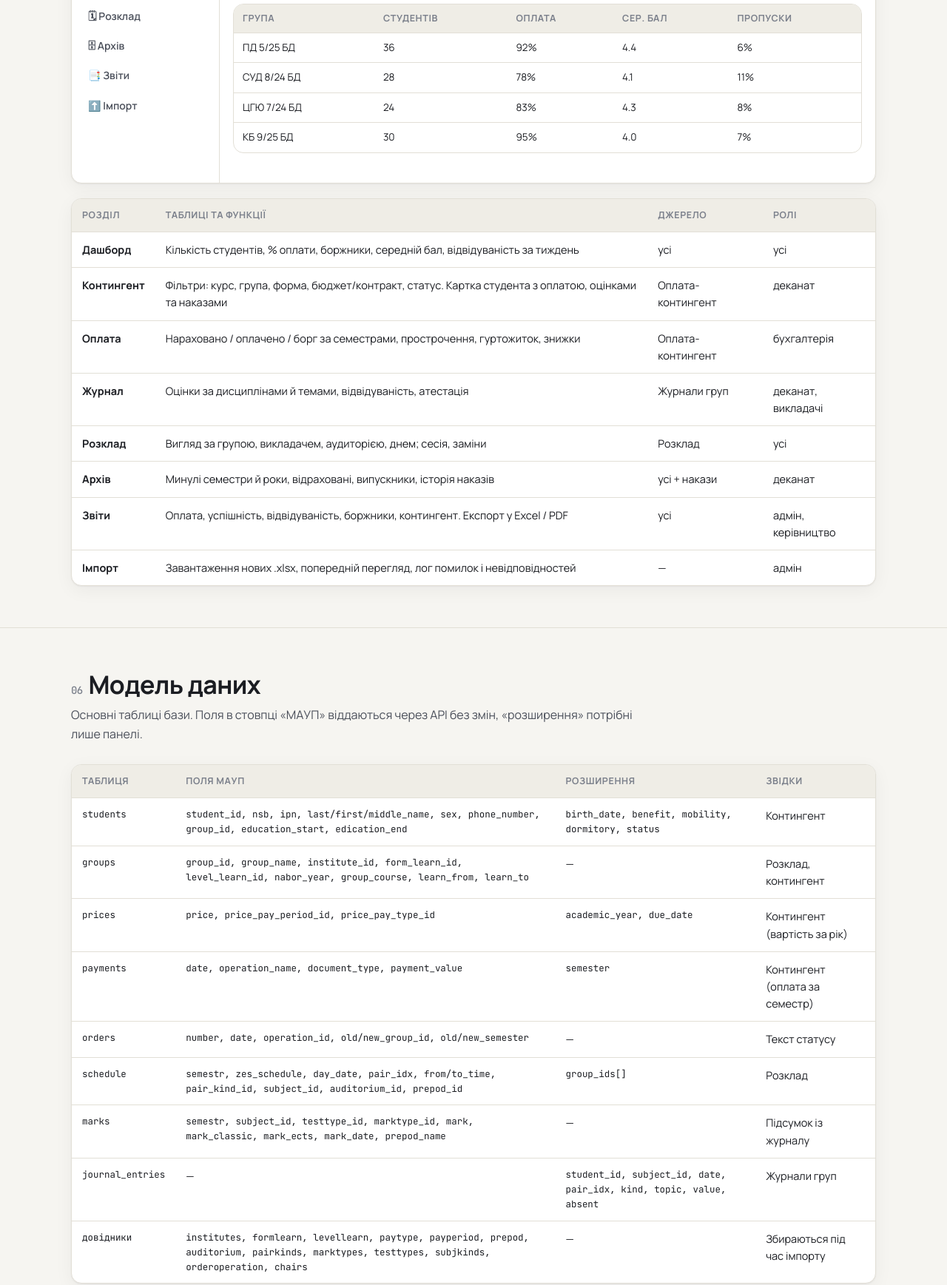
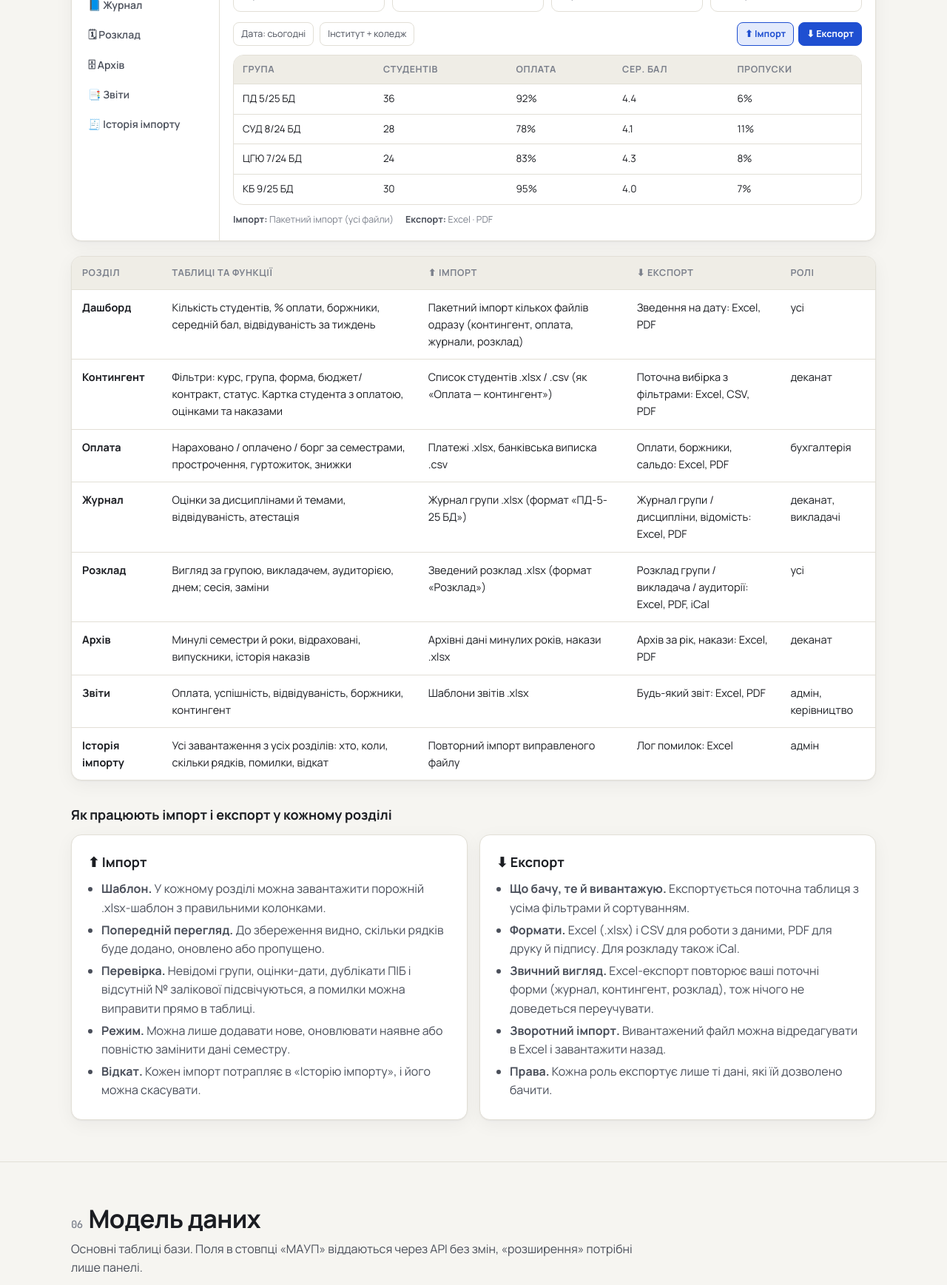
Before and after one commit to wwchugunov/demo_kyivp, a plain HTML site: page index.html in a window 1280 px wide. Shown: the part 5972-7709 px from the top of the page at 74% size. Drawn offline with Linux system fonts and the light colour scheme.

Commit message:
Імпорт і експорт у кожному розділі адмін-панелі
Кнопки «Імпорт» / «Експорт» у всіх розділах макета, формати по розділах
у таблиці, правила імпорту (шаблон, перевірка, відкат) та експорту.
Розділ «Імпорт» перейменовано на «Історія імпорту».

Co-Authored-By: Claude Opus 5.5 <noreply@anthropic.com>

```diff
--- a/index.html
+++ b/index.html
@@ -144,7 +144,12 @@ td small{display:block;color:var(--ink-3);font-size:13px;margin-top:2px}
 .minikpi span{font-size:12px;color:var(--ink-3)}
 .toolbar{display:flex;gap:8px;flex-wrap:wrap;margin-bottom:12px}
 .toolbar span{border:1px solid var(--line);border-radius:8px;padding:5px 10px;font-size:12.5px;color:var(--ink-2)}
-.toolbar .btn{background:var(--accent);color:#fff;border-color:var(--accent)}
+.toolbar .act{margin-left:auto;display:flex;gap:6px;flex-wrap:wrap}
+.toolbar .act span{font-weight:700;cursor:pointer}
+.toolbar .imp{background:var(--accent-soft);color:var(--accent);border-color:var(--accent)}
+.toolbar .exp{background:var(--accent);color:#fff;border-color:var(--accent)}
+.io-note{font-size:12.5px;color:var(--ink-3);margin:10px 0 0;display:flex;gap:16px;flex-wrap:wrap}
+.io-note b{color:var(--ink-2)}
 
 /* steps */
 .steps{counter-reset:s;display:grid;gap:12px}
@@ -421,7 +426,7 @@ footer{padding:40px 0 60px;color:var(--ink-3);font-size:14px;border-top:1px soli
 <section id="panel">
   <div class="wrap">
     <h2><span class="num">05</span>Розділи адмін-панелі</h2>
-    <p class="sub">Інтерактивний макет. Перемикайте розділи ліворуч. Дані знеособлені й ілюстративні.</p>
+    <p class="sub">Інтерактивний макет. Перемикайте розділи ліворуч. Дані знеособлені й ілюстративні. <b>У кожному розділі є кнопки «Імпорт» і «Експорт»</b>, тож працювати з Excel можна там, де живуть самі дані.</p>
 
     <div class="mock">
       <div class="mock-top"><i></i><i></i><i></i><span>admin.kuivp / <b id="crumb">Дашборд</b></span></div>
@@ -434,7 +439,7 @@ footer{padding:40px 0 60px;color:var(--ink-3);font-size:14px;border-top:1px soli
           <button role="tab" aria-selected="false" data-t="sched">🗓 Розклад</button>
           <button role="tab" aria-selected="false" data-t="archive">🗄 Архів</button>
           <button role="tab" aria-selected="false" data-t="reports">📑 Звіти</button>
-          <button role="tab" aria-selected="false" data-t="import">⬆️ Імпорт</button>
+          <button role="tab" aria-selected="false" data-t="import">🧾 Історія імпорту</button>
         </div>
         <div class="pane" id="pane"></div>
       </div>
@@ -442,18 +447,42 @@ footer{padding:40px 0 60px;color:var(--ink-3);font-size:14px;border-top:1px soli
 
     <div class="tbl-wrap" style="margin-top:20px">
       <table>
-        <thead><tr><th>Розділ</th><th>Таблиці та функції</th><th>Джерело</th><th>Ролі</th></tr></thead>
+        <thead><tr><th>Розділ</th><th>Таблиці та функції</th><th>⬆ Імпорт</th><th>⬇ Експорт</th><th>Ролі</th></tr></thead>
         <tbody>
-          <tr><td><b>Дашборд</b></td><td>Кількість студентів, % оплати, боржники, середній бал, відвідуваність за тиждень</td><td>усі</td><td>усі</td></tr>
-          <tr><td><b>Контингент</b></td><td>Фільтри: курс, група, форма, бюджет/контракт, статус. Картка студента з оплатою, оцінками та наказами</td><td>Оплата-контингент</td><td>деканат</td></tr>
-          <tr><td><b>Оплата</b></td><td>Нараховано / оплачено / борг за семестрами, прострочення, гуртожиток, знижки</td><td>Оплата-контингент</td><td>бухгалтерія</td></tr>
-          <tr><td><b>Журнал</b></td><td>Оцінки за дисциплінами й темами, відвідуваність, атестація</td><td>Журнали груп</td><td>деканат, викладачі</td></tr>
-          <tr><td><b>Розклад</b></td><td>Вигляд за групою, викладачем, аудиторією, днем; сесія, заміни</td><td>Розклад</td><td>усі</td></tr>
-          <tr><td><b>Архів</b></td><td>Минулі семестри й роки, відраховані, випускники, історія наказів</td><td>усі + накази</td><td>деканат</td></tr>
-          <tr><td><b>Звіти</b></td><td>Оплата, успішність, відвідуваність, боржники, контингент. Експорт у Excel / PDF</td><td>усі</td><td>адмін, керівництво</td></tr>
-          <tr><td><b>Імпорт</b></td><td>Завантаження нових .xlsx, попередній перегляд, лог помилок і невідповідностей</td><td>—</td><td>адмін</td></tr>
+          <tr><td><b>Дашборд</b></td><td>Кількість студентів, % оплати, боржники, середній бал, відвідуваність за тиждень</td><td>Пакетний імпорт кількох файлів одразу (контингент, оплата, журнали, розклад)</td><td>Зведення на дату: Excel, PDF</td><td>усі</td></tr>
+          <tr><td><b>Контингент</b></td><td>Фільтри: курс, група, форма, бюджет/контракт, статус. Картка студента з оплатою, оцінками та наказами</td><td>Список студентів .xlsx / .csv (як «Оплата — контингент»)</td><td>Поточна вибірка з фільтрами: Excel, CSV, PDF</td><td>деканат</td></tr>
+          <tr><td><b>Оплата</b></td><td>Нараховано / оплачено / борг за семестрами, прострочення, гуртожиток, знижки</td><td>Платежі .xlsx, банківська виписка .csv</td><td>Оплати, боржники, сальдо: Excel, PDF</td><td>бухгалтерія</td></tr>
+          <tr><td><b>Журнал</b></td><td>Оцінки за дисциплінами й темами, відвідуваність, атестація</td><td>Журнал групи .xlsx (формат «ПД-5-25 БД»)</td><td>Журнал групи / дисципліни, відомість: Excel, PDF</td><td>деканат, викладачі</td></tr>
+          <tr><td><b>Розклад</b></td><td>Вигляд за групою, викладачем, аудиторією, днем; сесія, заміни</td><td>Зведений розклад .xlsx (формат «Розклад»)</td><td>Розклад групи / викладача / аудиторії: Excel, PDF, iCal</td><td>усі</td></tr>
+          <tr><td><b>Архів</b></td><td>Минулі семестри й роки, відраховані, випускники, історія наказів</td><td>Архівні дані минулих років, накази .xlsx</td><td>Архів за рік, накази: Excel, PDF</td><td>деканат</td></tr>
+          <tr><td><b>Звіти</b></td><td>Оплата, успішність, відвідуваність, боржники, контингент</td><td>Шаблони звітів .xlsx</td><td>Будь-який звіт: Excel, PDF</td><td>адмін, керівництво</td></tr>
+          <tr><td><b>Історія імпорту</b></td><td>Усі завантаження з усіх розділів: хто, коли, скільки рядків, помилки, відкат</td><td>Повторний імпорт виправленого файлу</td><td>Лог помилок: Excel</td><td>адмін</td></tr>
         </tbody>
       </table>
+    </div>
+
+    <h3 style="margin:32px 0 12px">Як працюють імпорт і експорт у кожному розділі</h3>
+    <div class="grid2">
+      <div class="card">
+        <h3>⬆ Імпорт</h3>
+        <ul>
+          <li><b>Шаблон.</b> У кожному розділі можна завантажити порожній .xlsx-шаблон з правильними колонками.</li>
+          <li><b>Попередній перегляд.</b> До збереження видно, скільки рядків буде додано, оновлено або пропущено.</li>
+          <li><b>Перевірка.</b> Невідомі групи, оцінки-дати, дублікати ПІБ і відсутній № залікової підсвічуються, а помилки можна виправити прямо в таблиці.</li>
+          <li><b>Режим.</b> Можна лише додавати нове, оновлювати наявне або повністю замінити дані семестру.</li>
+          <li><b>Відкат.</b> Кожен імпорт потрапляє в «Історію імпорту», і його можна скасувати.</li>
+        </ul>
+      </div>
+      <div class="card">
+        <h3>⬇ Експорт</h3>
+        <ul>
+          <li><b>Що бачу, те й вивантажую.</b> Експортується поточна таблиця з усіма фільтрами й сортуванням.</li>
+          <li><b>Формати.</b> Excel (.xlsx) і CSV для роботи з даними, PDF для друку й підпису. Для розкладу також iCal.</li>
+          <li><b>Звичний вигляд.</b> Excel-експорт повторює ваші поточні форми (журнал, контингент, розклад), тож нічого не доведеться переучувати.</li>
+          <li><b>Зворотний імпорт.</b> Вивантажений файл можна відредагувати в Excel і завантажити назад.</li>
+          <li><b>Права.</b> Кожна роль експортує лише ті дані, які їй дозволено бачити.</li>
+        </ul>
+      </div>
     </div>
   </div>
 </section>
@@ -491,7 +520,7 @@ footer{padding:40px 0 60px;color:var(--ink-3);font-size:14px;border-top:1px soli
       <div class="step"><div class="n">1</div><div><h3>Ідентифікатори та довідники</h3><p>Отримати номери залікових (або ІПН) для студентів. Скласти довідники груп, викладачів, дисциплін, аудиторій.</p></div><div class="out">Результат: студенти однозначно зв'язуються між файлами</div></div>
       <div class="step"><div class="n">2</div><div><h3>Імпорт і очищення</h3><p>Скрипти імпорту трьох файлів: відновлення оцінок-дат, розбір «викладач + дисципліна», парсинг наказів, лог невідповідностей для ручної перевірки.</p></div><div class="out">Результат: чиста база</div></div>
       <div class="step"><div class="n">3</div><div><h3>API у форматі МАУП</h3><p>Спочатку ендпоінти, які реально використовує наявний сервер. Basic-авторизація, коди помилок <code>E-xx</code>. Перевірка на тому самому клієнті.</p></div><div class="out">Результат: сервер працює з вашими даними</div></div>
-      <div class="step"><div class="n">4</div><div><h3>Адмін-панель</h3><p>Контингент, оплата, розклад, журнал. Потім дашборд, звіти з експортом, архів.</p></div><div class="out">Результат: робота без Excel</div></div>
+      <div class="step"><div class="n">4</div><div><h3>Адмін-панель</h3><p>Контингент, оплата, розклад, журнал, потім дашборд, звіти й архів. Імпорт і експорт Excel/PDF вбудовуються в кожен розділ одразу, а не окремим етапом.</p></div><div class="out">Результат: робота без Excel</div></div>
       <div class="step"><div class="n">5</div><div><h3>Ролі та введення даних</h3><p>Вхід для деканату, бухгалтерії, викладачів. Внесення оцінок, оплат і наказів прямо в панелі, Excel лише для імпорту й експорту.</p></div><div class="out">Результат: єдине джерело правди</div></div>
     </div>
 
@@ -537,29 +566,31 @@ document.querySelectorAll('.filters button').forEach(function(b){
 
 // mock panel
 var P={
-  dash:{t:'Дашборд',h:'Зведення на поточну дату',k:[['1 248','студентів'],['87%','оплата 1 сем.'],['64','боржники'],['91%','відвідуваність']],
+  dash:{t:'Дашборд',h:'Зведення на поточну дату',bar:['Дата: сьогодні','Інститут + коледж'],imp:'Пакетний імпорт (усі файли)',exp:'Excel · PDF',k:[['1 248','студентів'],['87%','оплата 1 сем.'],['64','боржники'],['91%','відвідуваність']],
     cols:['Група','Студентів','Оплата','Сер. бал','Пропуски'],rows:[['ПД 5/25 БД','36','92%','4.4','6%'],['СУД 8/24 БД','28','78%','4.1','11%'],['ЦГЮ 7/24 БД','24','83%','4.3','8%'],['КБ 9/25 БД','30','95%','4.0','7%']]},
-  students:{t:'Контингент',h:'Фільтри: курс · група · форма · фінансування · статус',bar:['Курс: усі','Група: усі','Форма: денна','Статус: навчається','+ Додати'],
+  students:{t:'Контингент',h:'Фільтри: курс · група · форма · фінансування · статус',bar:['Курс: усі','Група: усі','Форма: денна','Статус: навчається','+ Додати'],imp:'Список студентів .xlsx/.csv',exp:'Excel · CSV · PDF',
     cols:['№ залікової','ПІБ','Група','Курс','Форма','Фінансування','Статус'],rows:[['КУ-000101','Студент А.','ПД 5/25 БД','2','денна','контракт','навчається'],['КУ-000102','Студент Б.','ПД 5/25 БД','2','денна','бюджет','навчається'],['КУ-000207','Студент В.','СУД 8/24 БД','3','денна','контракт','навчається'],['КУ-000311','Студент Г.','ЦГЮ 7/24 БД','3','заочна','контракт','відраховано']]},
-  pay:{t:'Оплата',h:'1 семестр 2026–2027 · термін до 01.07',bar:['Семестр: 1','Лише боржники','Гуртожиток','Експорт Excel'],
+  pay:{t:'Оплата',h:'1 семестр 2026–2027 · термін до 01.07',bar:['Семестр: 1','Лише боржники','Гуртожиток'],imp:'Платежі .xlsx, виписка банку .csv',exp:'Excel · PDF',
     cols:['Студент','Група','Нараховано','Оплачено','Сальдо','Дата оплати','Стан'],rows:[['Студент А.','ПД 5/25 БД','18 525','18 525','0','20.06','<span class="pill p-ok">оплачено</span>'],['Студент В.','СУД 8/24 БД','18 525','9 000','−9 525','30.06','<span class="pill p-mid">частково</span>'],['Студент Д.','СУД 8/24 БД','18 525','0','−18 525','—','<span class="pill p-bad">борг</span>'],['Студент Е.','ЦГЮ 7/24 БД','16 672','16 672','0','21.06','<span class="pill p-plus">знижка 10%</span>']]},
-  journal:{t:'Журнал',h:'ПД 5/25 БД · Превентивна діяльність · викл. Б.',bar:['Група: ПД 5/25','Дисципліна','Вид: семінар','Період: вересень–жовтень'],
+  journal:{t:'Журнал',h:'ПД 5/25 БД · Превентивна діяльність · викл. Б.',bar:['Група: ПД 5/25','Дисципліна','Вид: семінар','Період: вересень–жовтень'],imp:'Журнал групи .xlsx',exp:'Журнал · відомість (Excel · PDF)',
     cols:['Студент','24.09','24.09','08.10','Атестація','22.10','Середній'],rows:[['Студент А.','4','4','4','атест.','3','3.8'],['Студент Б.','5','5','5','атест.','5','5.0'],['Студент Ж.','н/3','н/3','н/3','атест.','3','3.0'],['Студент З.','5','5','5','атест.','н','5.0']]},
-  sched:{t:'Розклад',h:'Вигляд: група · викладач · аудиторія',bar:['Група: ПД 5/25','Тиждень: 09.11–13.11','Сесія','Заміни'],
+  sched:{t:'Розклад',h:'Вигляд: група · викладач · аудиторія',bar:['Група: ПД 5/25','Тиждень: 09.11–13.11','Сесія','Заміни'],imp:'Зведений розклад .xlsx',exp:'Excel · PDF · iCal',
     cols:['День','Пара','Час','Дисципліна','Викладач','Ауд.'],rows:[['Пн 09.11','1','9:00–10:20','Кримінальне право','доц. Ж.','206'],['Пн 09.11','2','10:30–11:50','Юридична психологія','викл. Х.','501'],['Вт 10.11','1','9:00–10:20','Публічне адміністрування','доц. Л.','207'],['Ср 11.11','3','12:20–13:40','Екзамен: Цивільне право','доц. К.','301']]},
-  archive:{t:'Архів',h:'Попередні семестри, відраховані, випускники',bar:['Рік: 2025–2026','Тип: усі накази'],
+  archive:{t:'Архів',h:'Попередні семестри, відраховані, випускники',bar:['Рік: 2025–2026','Тип: усі накази'],imp:'Архівні дані, накази .xlsx',exp:'Excel · PDF',
     cols:['Дата','Наказ','Операція','Студент','Стара група','Нова група'],rows:[['01.09.2025','№ 112-с','Зарахування','Студент А.','—','ПД 5/25 БД'],['15.02.2026','№ 34-с','Переведення на заочну','Студент Е.','ЦГЮ 7/24 БД','ЦГЮ 7/24 ЗФ'],['10.03.2026','№ 51-с','Відрахування','Студент Г.','ЦГЮ 7/24 БД','—'],['01.09.2026','№ 140-с','Поновлення','Студент К.','—','СУД 8/24 БД']]},
-  reports:{t:'Звіти',h:'Готові звіти з експортом у Excel / PDF',
+  reports:{t:'Звіти',h:'Готові звіти з експортом у Excel / PDF',bar:['Період: 1 семестр'],imp:'Шаблон звіту .xlsx',exp:'Excel · PDF',
     cols:['Звіт','Параметри','Формат'],rows:[['Оплата за семестр (інститут / коледж / гуртожиток)','дата, семестр, форма','Excel · PDF'],['Список боржників','група, сума від','Excel'],['Успішність групи','група, семестр','Excel · PDF'],['Відвідуваність','група, період','Excel'],['Контингент (стать, вік, форма, фінансування)','на дату','Excel · PDF']]},
-  import:{t:'Імпорт',h:'Завантаження .xlsx з перевіркою',bar:['Перетягніть файл сюди','Обрати файл'],
-    cols:['Файл','Рядків','Помилок','Стан'],rows:[['Оплата_навчання - контингент.xlsx','—','немає nsb','<span class="pill p-mid">потрібна звірка</span>'],['ПД-5-25 БД - Журнал.xlsx','36','5 оцінок-дат','<span class="pill p-mid">перевірити</span>'],['Розклад.xlsx','88 груп','3 383 об\'єднань','<span class="pill p-ok">розібрано</span>']]}
+  import:{t:'Історія імпорту',h:'Усі завантаження з усіх розділів, з можливістю відкату',bar:['Розділ: усі','Лише з помилками'],imp:'Повторити імпорт',exp:'Лог помилок (Excel)',
+    cols:['Розділ','Файл','Рядків','Помилок','Стан'],rows:[['Контингент','Оплата_навчання - контингент.xlsx','—','немає nsb','<span class="pill p-mid">потрібна звірка</span>'],['Журнал','ПД-5-25 БД - Журнал.xlsx','36','5 оцінок-дат','<span class="pill p-mid">перевірити</span>'],['Розклад','Розклад.xlsx','88 груп','3 383 об\'єднань','<span class="pill p-ok">розібрано</span>'],['Оплата','виписка_жовтень.csv','212','0','<span class="pill p-ok">імпортовано · відкат</span>']]}
 };
 function render(id){
   var d=P[id], h='<h4>'+d.t+'</h4><p class="hint">'+d.h+'</p>';
   if(d.k) h+='<div class="minikpi">'+d.k.map(function(x){return '<div><b>'+x[0]+'</b><span>'+x[1]+'</span></div>'}).join('')+'</div>';
-  if(d.bar) h+='<div class="toolbar">'+d.bar.map(function(x,i){return '<span'+(i===d.bar.length-1&&/Додати|Експорт|Обрати/.test(x)?' class="btn"':'')+'>'+x+'</span>'}).join('')+'</div>';
+  h+='<div class="toolbar">'+(d.bar||[]).map(function(x){return '<span>'+x+'</span>'}).join('')+
+     '<div class="act"><span class="imp" title="'+d.imp+'">⬆ Імпорт</span><span class="exp" title="'+d.exp+'">⬇ Експорт</span></div></div>';
   h+='<div class="tbl-wrap"><table><thead><tr>'+d.cols.map(function(c){return '<th>'+c+'</th>'}).join('')+'</tr></thead><tbody>'+
      d.rows.map(function(r){return '<tr>'+r.map(function(c){return '<td>'+c+'</td>'}).join('')+'</tr>'}).join('')+'</tbody></table></div>';
+  h+='<p class="io-note"><span><b>Імпорт:</b> '+d.imp+'</span><span><b>Експорт:</b> '+d.exp+'</span></p>';
   document.getElementById('pane').innerHTML=h;
   document.getElementById('crumb').textContent=d.t;
 }
```
